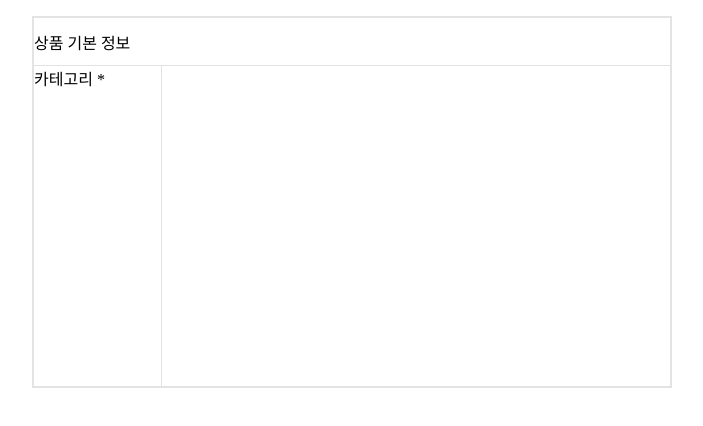
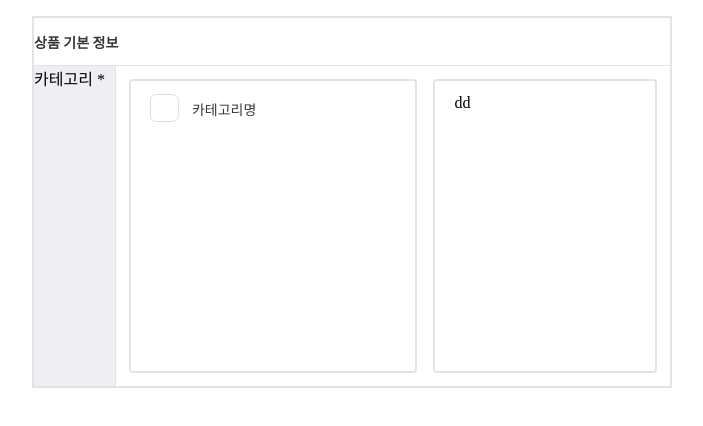
Before and after one commit to wanted-luckyzzang/wanted-product-registration, a React (Create React App) app: page / in a window 1280 px wide. Shown: the top 426 px of the page, without its empty margins (288-991 px from the left). Built offline with nearby package versions, Linux system fonts and the light colour scheme.

Commit message:
Grid 스타일 컴포넌트에 border-radius 추가

```diff
--- a/src/common/Checkbox.js
+++ b/src/common/Checkbox.js
@@ -45,12 +45,14 @@ const Icon = styled.svg`
 
 const StyledCheckBox = styled.div`
   display: inline-block;
-  width: 2rem;
-  height: 2rem;
+  width: 1.8rem;
+  height: 1.8rem;
   border: ${(props) => (props.checked ? 'none' : 'solid 0.1rem #dddddd')};
   background: ${(props) => (props.checked ? 'black' : 'white')};
   border-radius: 0.4rem;
   transition: all 150ms;
+  margin-right: 0.8rem;
+  cursor: pointer;
 
   ${Icon} {
     visibility: ${(props) => (props.checked ? 'visible' : 'hidden')};
@@ -60,7 +62,6 @@ const StyledCheckBox = styled.div`
 const HiddenCheckBox = styled.input`
   border: 0;
   clip: rect(0 0 0 0);
-  /* clippath: inset(50%); */
   height: 1px;
   margin: -1px;
   overflow: hidden;
--- a/src/common/Grid.js
+++ b/src/common/Grid.js
@@ -3,7 +3,7 @@ import styled from 'styled-components';
 import { border } from 'styles/palette';
 
 const Grid = (props) => {
-  const { width, height, padding, margin, isFlex, column, justify, align, bg, border, borderBottom, borderRight, children } = props;
+  const { width, height, padding, margin, isFlex, column, justify, align, bg, radius, border, borderBottom, borderRight, children } = props;
 
   const styles = {
     width,
@@ -15,6 +15,7 @@ const Grid = (props) => {
     justify,
     align,
     bg,
+    radius,
     border,
     borderBottom,
     borderRight,
@@ -33,6 +34,7 @@ Grid.defaultProps = {
   justify: '',
   align: '',
   bg: '#fff',
+  radius: false,
   border: false,
   borderBottom: false,
   borderRight: false,
@@ -48,6 +50,7 @@ const ElGrid = styled.div`
 	${(props) => `justify-content: ${props.justify};`};
   ${(props) => `align-items: ${props.align};`};
   background: ${(props) => props.bg};
+  ${(props) => (props.radius ? 'border-radius: 4px' : '')};
   ${(props) => (props.border ? `border: 2px solid ${border.primary};` : '')};
   ${(props) => (props.borderBottom ? `border-bottom: 1px solid ${border.primary};` : '')};
   ${(props) => (props.borderRight ? `border-right: 1px solid ${border.primary};` : '')};
--- a/src/components/Category.js
+++ b/src/components/Category.js
@@ -1,18 +1,28 @@
 import React from 'react';
-import styled from 'styled-components';
-import { Grid, Button, Text } from 'common';
+import { Grid, Checkbox, Text } from 'common';
+import { bg } from 'styles/palette';
 
 export const Category = (props) => {
   return (
     <Grid width='40rem' margin='1rem auto 1rem' border isFlex column>
       <Grid height='3rem' isFlex align='center' borderBottom>
-        상품 기본 정보
+        <Text bold>상품 기본 정보</Text>
       </Grid>
       <Grid isFlex height='20rem'>
-        <Grid width='10rem' borderRight>
+        <Grid width='10rem' borderRight bg={bg.category}>
           카테고리 *
         </Grid>
-        <Grid></Grid>
+        <Grid isFlex padding='0.8rem'>
+          <Grid width='18rem' border padding='0.8rem 1.2rem' margin='0 1rem 0 0' radius>
+            <Grid isFlex align='center'>
+              <Checkbox />
+              <Text>카테고리명</Text>
+            </Grid>
+          </Grid>
+          <Grid width='14rem' border padding='0.8rem 1.2rem' radius>
+            dd
+          </Grid>
+        </Grid>
       </Grid>
     </Grid>
   );
```
